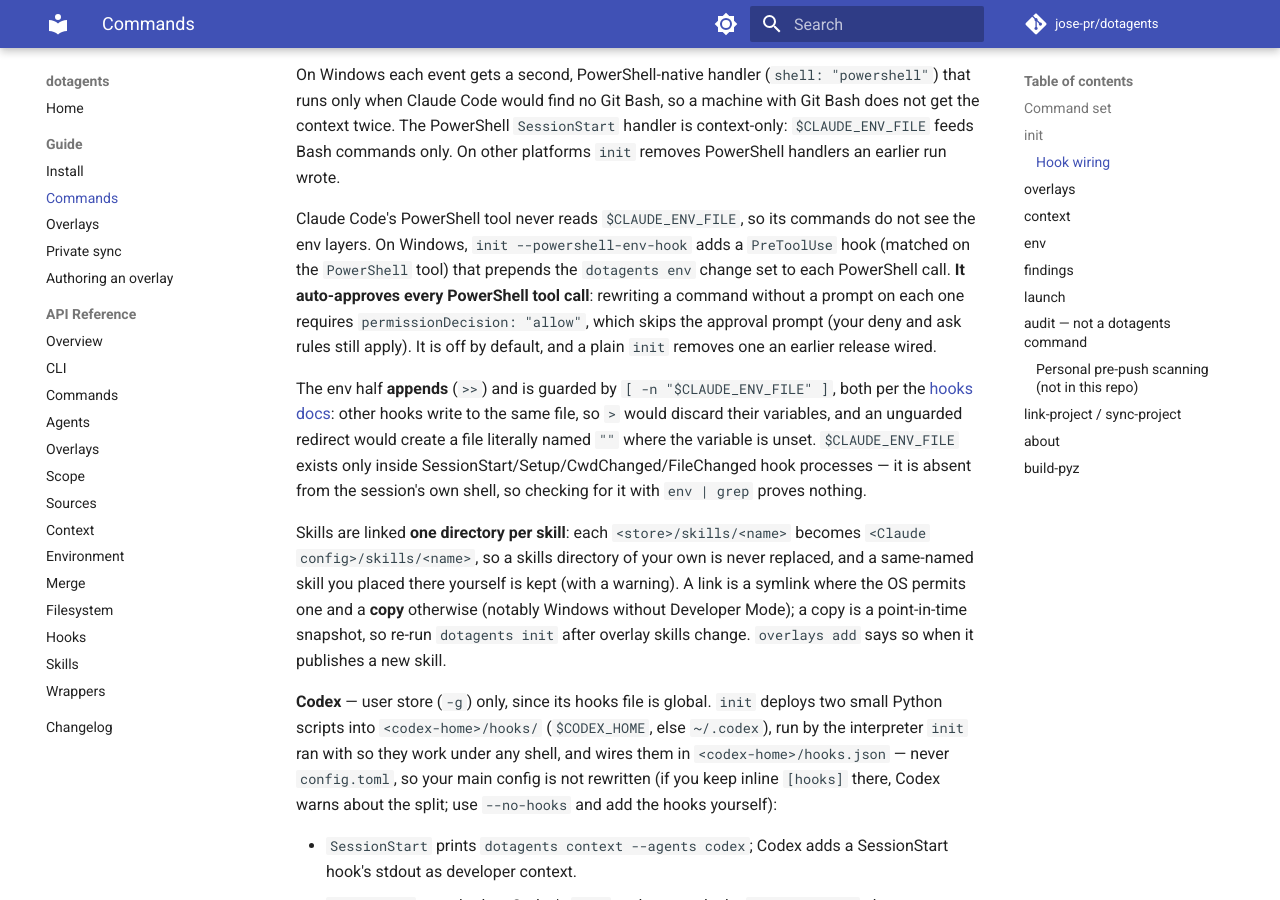
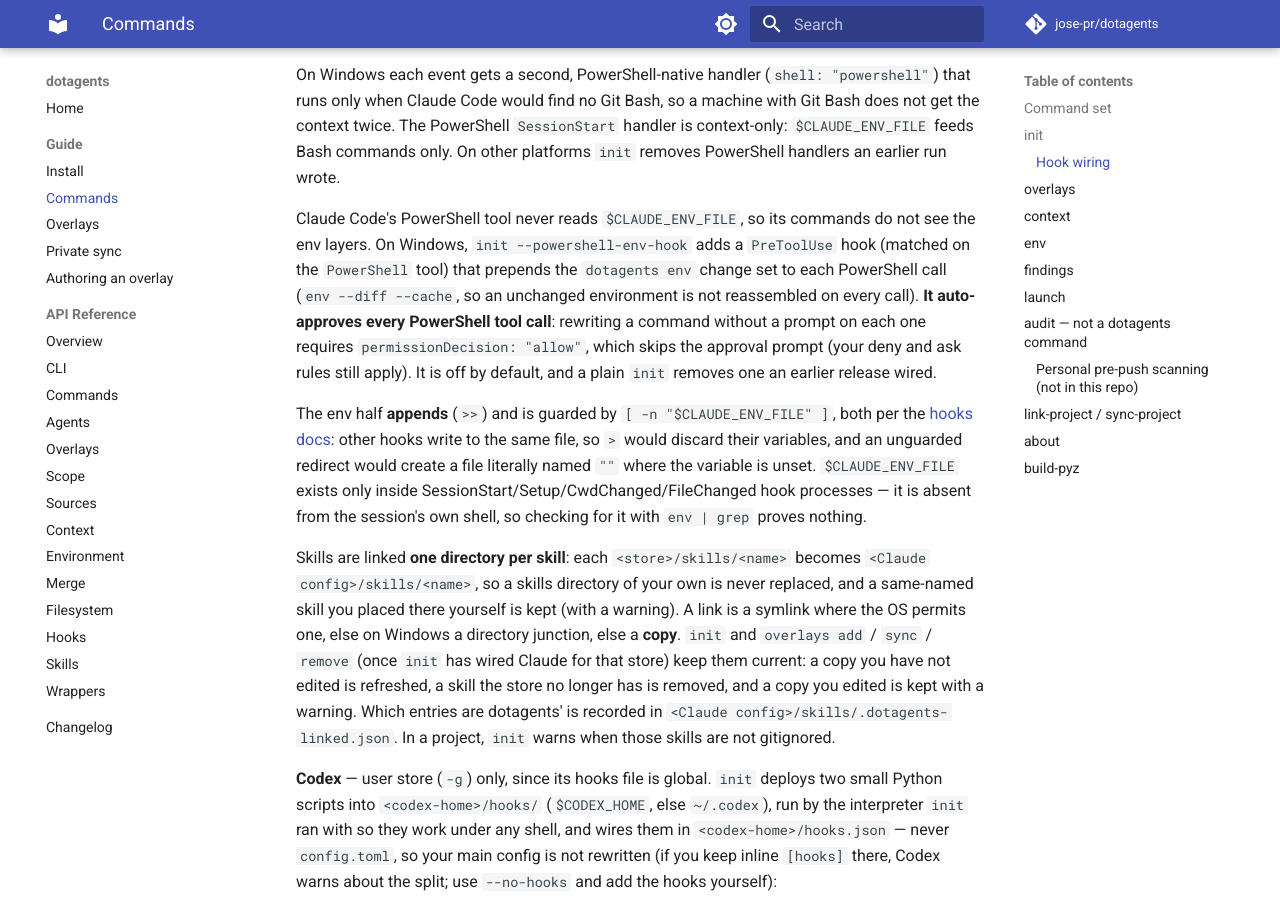
Before and after one commit to jose-pr/dotagents, an MkDocs documentation site: the page built from docs/guide/commands.md, in a window 1280 px wide and 900 px high, scrolled down 2617 px. Built offline with MkDocs 1.6.1 and Material for MkDocs 9.7.7, drawn with Linux system fonts in a browser that asks for light colours; comment, search, counter and statistics services are not loaded; some of the changed text lies outside the part shown.

Commit message:
docs: --from forms, pyz contents, skill links, env --cache, PATH order and launch

```diff
--- a/docs/guide/commands.md
+++ b/docs/guide/commands.md
@@ -98,7 +98,8 @@
 Claude Code's PowerShell tool never reads `$CLAUDE_ENV_FILE`, so its commands do not
 see the env layers. On Windows, `init --powershell-env-hook` adds a `PreToolUse` hook
 (matched on the `PowerShell` tool) that prepends the `dotagents env` change set to each
-PowerShell call. **It auto-approves every PowerShell tool call**: rewriting a command
+PowerShell call (`env --diff --cache`, so an unchanged environment is not reassembled
+on every call). **It auto-approves every PowerShell tool call**: rewriting a command
 without a prompt on each one requires `permissionDecision: "allow"`, which skips the
 approval prompt (your deny and ask rules still apply). It is off by default, and a
 plain `init` removes one an earlier release wired.
@@ -114,9 +115,12 @@
 Skills are linked **one directory per skill**: each `<store>/skills/<name>` becomes
 `<Claude config>/skills/<name>`, so a skills directory of your own is never replaced,
 and a same-named skill you placed there yourself is kept (with a warning). A link is a
-symlink where the OS permits one and a **copy** otherwise (notably Windows without
-Developer Mode); a copy is a point-in-time snapshot, so re-run `dotagents init` after
-overlay skills change. `overlays add` says so when it publishes a new skill.
+symlink where the OS permits one, else on Windows a directory junction, else a
+**copy**. `init` and `overlays add` / `sync` / `remove` (once `init` has wired Claude
+for that store) keep them current: a copy you have not edited is refreshed, a skill
+the store no longer has is removed, and a copy you edited is kept with a warning.
+Which entries are dotagents' is recorded in `<Claude config>/skills/.dotagents-linked.json`.
+In a project, `init` warns when those skills are not gitignored.
 
 **Codex** — user store (`-g`) only, since its hooks file is global. `init` deploys two
 small Python scripts into `<codex-home>/hooks/` (`$CODEX_HOME`, else `~/.codex`), run
@@ -170,7 +174,8 @@
   (re)installed and set up. It validates and resolves every name against the repos
   before touching anything — the first repo that offers a name wins — records where
   each overlay came from, and publishes skills from the installed copy, never
-  replacing a skill already in the shared `skills/` dir. A fresh install whose setup
+  replacing a skill already in the shared `skills/` dir (and links them into
+  Claude's skills dir when `init` wired Claude for the store). A fresh install whose setup
   script fails is rolled back.
 - **`sync`** refreshes each installed overlay from the repo it was installed from
   (recorded in `<overlay>/.dotagents-install.json`); `--repo` replaces that recorded
@@ -181,8 +186,8 @@
   `<store>/install_backup/<timestamp>/overlays/<name>/` first. A `requires` added
   upstream is installed, and a published skill copy you edited is kept unless
   `--overwrite`.
-- **`remove`** deletes the overlay's directory, unpublishes the skills it published,
-  and recomposes `AGENTS.md`'s managed block over the overlays that remain, so its
+- **`remove`** deletes the overlay's directory, unpublishes the skills it published
+  (and their links in Claude's skills dir), and recomposes `AGENTS.md`'s managed block over the overlays that remain, so its
   rules and routing leave with it. It refuses an overlay another installed overlay
   requires (and no other store provides) unless `--force`.
 - **`list`** shows the installed overlays per store (in a project, the user store's
@@ -258,6 +263,10 @@
   parent-process chain) and emits sourceable output for it. An explicit `--format`
   always wins.
 - `--diff` — emit only the change set vs. the caller's environment.
+- `--cache` — replay the previous output while nothing it depends on changed (the
+  environment, the working directory, the stores, the overlays, every env and `lib`
+  file), for at most five minutes; the per-command env loaders use it. The cache is
+  owner-only, under `<user store>/.cache/env/`.
 - `-g` / `--global` — skip the project-level env files (the store is unaffected).
 - `--agents-dir <dir>` — user store override for this run.
 
@@ -294,9 +303,11 @@
    (`my-ov` → `MY_OV_OVERLAY_ROOT`). That is the same name `context` expands as a
    `<NAME_OVERLAY_ROOT>` placeholder, so an env file and a context file refer to an
    overlay's install dir by one name.
-3. **`PATH`** — every level's `bin/` (each store's overlays, then the store) is
-   prepended, including ones that do not exist yet, so an `env.py` and every
-   subprocess can call an overlay's helpers by name.
+3. **`PATH`** — every level's `bin/` (each store's overlays, then the store) goes
+   to the front in that order, including ones that do not exist yet, so an `env.py`
+   and every subprocess can call an overlay's helpers by name. The order holds even
+   when the calling shell already had some of them, and empty or relative inherited
+   entries are dropped.
 4. **`AGENTS_PYTHONPATH`** — every level's `lib/` that exists, highest precedence
    first (`os.pathsep`-joined). `env` puts these on the `PYTHONPATH` of the `env.py`
    scripts it runs, so they can `import` an overlay's `lib/` module, but never on the
@@ -420,15 +431,17 @@
 3. **The harness** — the agent's program (`claude`, `codex`, `gemini`,
    `cursor-agent`, `copilot`, `pi`), resolved on the PATH from step 1 so a harness an
    overlay's `bin/` provides is found, or `--command <program>` for one under
-   another name. dotagents' flags come first and the passthrough after, so yours
+   another name. On Windows the current directory is never searched (a
+   `claude.cmd` at a repository's root is not the harness). dotagents' flags come first and the passthrough after, so yours
    win where the harness takes the last value. The exit code is the harness's
    (128+N when a signal N killed it). On Windows a `.cmd` / `.bat` harness runs
    through cmd.exe, which would execute or expand `& | < > ^ % ! "` and cut an
    argument at a newline, so an argument holding one is refused rather than
    passed on rewritten.
 
-`--dry-run` prints the command line and the names of the exported changes (never
-their values) and runs nothing. `--agents-dir` overrides the user store, as for
+`--dry-run` prints the command line, the names of the exported changes (never
+their values) and, on an `unset:` line, the variables an env layer removed, and runs
+nothing. Those removed variables never reach the harness. `--agents-dir` overrides the user store, as for
 `env` and `context`. Like `findings`, the command is bundled and discovered from the
 package; a same-named `launch.py` in a scope's `dotagents/cmds/` overrides it.
 
@@ -501,8 +514,11 @@
   `/usr/bin/env python3`).
 - `--duho-version`, `--pathlib-next-version` — the versions vendored (defaults: the
   floors the package declares).
-- `--extras <a,b>` — `pathlib_next` extras to vendor too (`uri`, `http`, `sftp`,
-  `s3`), so the `.pyz` can read those overlay sources; none by default.
+- `--extras <a,b>` — `pathlib_next` extras to vendor too (`uri`, `http`, `s3`),
+  so the `.pyz` can read those overlay sources; none by default. Everything is
+  vendored as pure-Python wheels resolved for Python 3.9, so the file does not
+  depend on the machine that built it; `sftp` needs native modules and fails the
+  build with a message saying so. The archive is compressed.
 
 Each release attaches a built one:
 <https://github.com/jose-pr/dotagents/releases/latest/download/dotagents.pyz>.
```
Also changed, not shown: README.md (+9 -5 lines), docs/guide/install.md (+11 -6 lines), docs/guide/overlays.md (+2 -1 lines).
